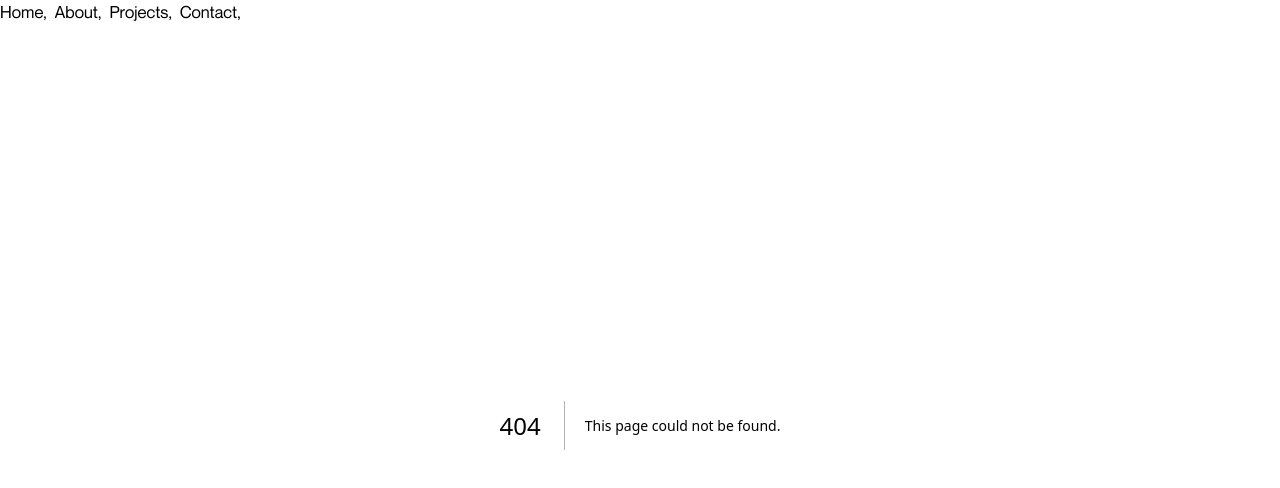
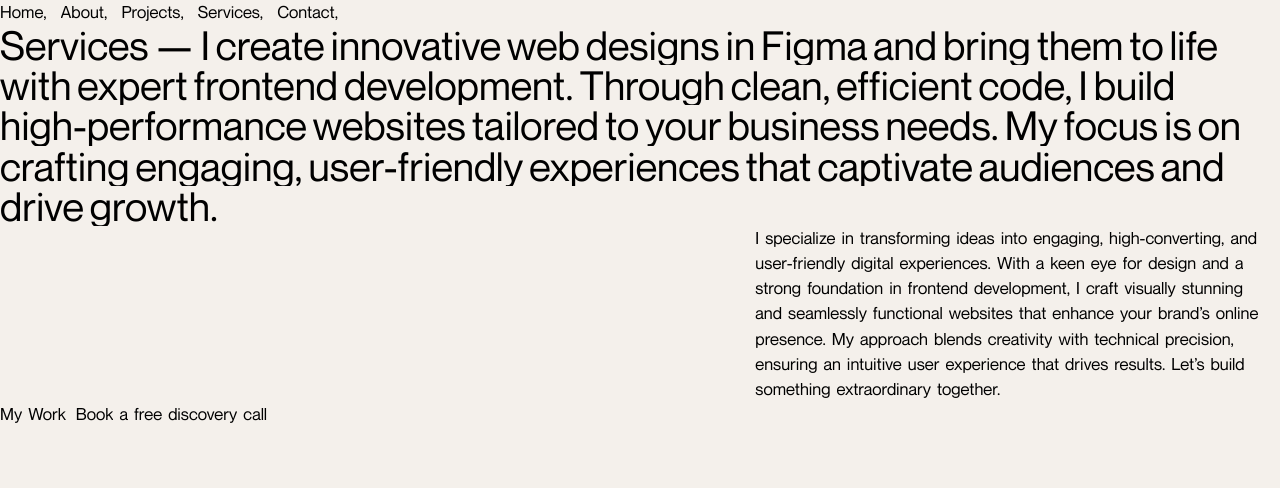
Before and after one commit to Bancantcode/ban-portfolio, a Next.js app: page /services in a window 1280 px wide. Before the commit this address had no page. Shown: the top 488 px of the page. Built offline with nearby package versions, Linux system fonts and the light colour scheme.

Commit message:
add service | pagod nako

```diff
--- a/src/app/about/page.tsx
+++ b/src/app/about/page.tsx
@@ -1,5 +1,5 @@
-'use client'
 import TextHeading from "@/components/ui/TextHeading"
+import Button from "@/components/ui/Button"
 
 const AboutPage = () => {
   return (
@@ -7,7 +7,13 @@ const AboutPage = () => {
       <section>
         <TextHeading
           text="About me — I'm Bryan, a freelance web developer dedicated to crafting digital experiences for businesses to unlock their growth potential."
-          description={`I have been passionate about design since I was in school, and I currently specialize in creating custom websites that I genuinely love. I have a strong desire to push the limits of creativity and honor excellence in the field of digital design. My focus is on providing specialized digital solutions, fusing creativity with artistic vision to bring my clients' vision to life. I'm supposed to go above and beyond expectations with every endeavor and make a lasting impact.`} />
+          description={`I have been passionate about design since I was in school, and I currently specialize in creating custom websites that I genuinely love. I have a strong desire to push the limits of creativity and honor excellence in the field of digital design. My focus is on providing specialized digital solutions, fusing creativity with artistic vision to bring my clients' vision to life. I'm supposed to go above and beyond expectations with every endeavor and make a lasting impact.`}
+        />
+        <div className="flex gap-1 col-start-8 col-span-5">
+          <a href="/contact"><Button id="nav-btn" title="Contact" containerClass="" /></a>
+          <a href="/services"><Button id="nav-btn" title="Services" containerClass="" /></a>
+        </div>
+
       </section>
     </main>
   )
--- a/src/app/projects/page.tsx
+++ b/src/app/projects/page.tsx
@@ -1,5 +1,5 @@
-'use client'
 import TextHeading from "@/components/ui/TextHeading"
+import Button from "@/components/ui/Button"
 
 const ProjectPage = () => {
   return (
@@ -9,6 +9,10 @@ const ProjectPage = () => {
           text="My Projects — A curated showcase of my most impactful work. Each project reflects my skills, creativity, and commitment to excellence, highlighting my ability to turn ideas into reality through innovation and dedication."
           description="My projects showcase the work I have delivered, highlighting a diverse range of designs and functionalities. Take a look at my portfolio to explore the projects I’ve worked on. Since most of my experience comes from school-based projects and small clients, only a few are available for public viewing."
         />
+        <div className="flex gap-1 col-start-8 col-span-5">
+          <a href="/contact"><Button id="nav-btn" title="Contact" containerClass="" /></a>
+          <a href="/services"><Button id="nav-btn" title="Services" containerClass="" /></a>
+        </div>
       </section>
     </main>
   )
--- /dev/null
+++ b/src/app/services/page.tsx
@@ -0,0 +1,22 @@
+import TextHeading from "@/components/ui/TextHeading"
+import Button from "@/components/ui/Button"
+
+const ServicesPage = () => {
+  return (
+    <main>
+      <section>
+        <TextHeading
+          text="Services — I create innovative web designs in Figma and bring them to life with expert frontend development. Through clean, efficient code, I build high-performance websites tailored to your business needs. My focus is on crafting engaging, user-friendly experiences that captivate audiences and drive growth."
+          description={`I specialize in transforming ideas into engaging, high-converting, and user-friendly digital experiences. With a keen eye for design and a strong foundation in frontend development, I craft visually stunning and seamlessly functional websites that enhance your brand’s online presence. My approach blends creativity with technical precision, ensuring an intuitive user experience that drives results. Let’s build something extraordinary together.`}
+        />
+        <div className="flex gap-1 col-start-8 col-span-5">
+          <a href="/projects"><Button id="nav-btn" title="My Work" containerClass="" /></a>
+          <a href="/contact"><Button id="nav-btn" title="Book a free discovery call" containerClass="" /></a>
+        </div>
+
+      </section>
+    </main>
+  )
+}
+
+export default ServicesPage
--- a/src/components/ui/Button.tsx
+++ b/src/components/ui/Button.tsx
@@ -1,4 +1,5 @@
 import clsx from "clsx";
+import TextReveal from "./TextReveal";
 
 interface ButtonProps {
   id: string;
@@ -11,10 +12,10 @@ const Button: React.FC<ButtonProps> = ({ id, title, containerClass }) => {
     <button id={id} className={clsx("group relative z-10 w-fit cursor-pointer overflow-hidden", containerClass)}>
       <span className="relative inline-flex overflow-hidden font-general text-base">
         <div className="translate-y-0 skew-y-0 transition duration-500 group-hover:translate-y-[-160%] group-hover:skew-y-12">
-          {title}
+          <TextReveal text={title} />
         </div>
         <div className="absolute translate-y-[164%] skew-y-12 transition duration-500 group-hover:translate-y-0 group-hover:skew-y-0">
-          {title}
+          <TextReveal text={title} />
         </div>
       </span>
     </button>
--- a/src/components/ui/TextHeading.tsx
+++ b/src/components/ui/TextHeading.tsx
@@ -8,8 +8,10 @@ interface TextHeadingProps {
 const TextHeading: React.FC<TextHeadingProps> = ({ text, description }) => {
   return (
     <section className="grid-style">
-        <TextReveal text={text} className="text-heading-3 leading-none col-span-12"/>
-        <TextReveal text={description} className="text-base col-start-8 col-span-5" />
+      <TextReveal text={text} className="text-heading-3 leading-none col-span-12"/>
+      <TextReveal text={description} className="text-base col-start-8 col-span-5" />
+
+
     </section>
   )
 }
--- a/src/constants/constants.ts
+++ b/src/constants/constants.ts
@@ -2,6 +2,7 @@ export const navLinks = [
     { title: 'Home,', href: "/" },
     { title: 'About,', href: "/about" },
     { title: 'Projects,', href: "/projects" },
+    { title: 'Services,', href: "/services" },
     { title: 'Contact,', href: "/contact" },
 ]
 
--- a/src/hooks/useGsapAnimations.ts
+++ b/src/hooks/useGsapAnimations.ts
@@ -19,6 +19,8 @@ const useGsapAnimations = () => {
     //GSAP ANIMATIONS
 
 
+
+
   }, []);
 }
 
```
Also changed, not shown: src/app/contact/page.tsx (+4 -3 lines).
